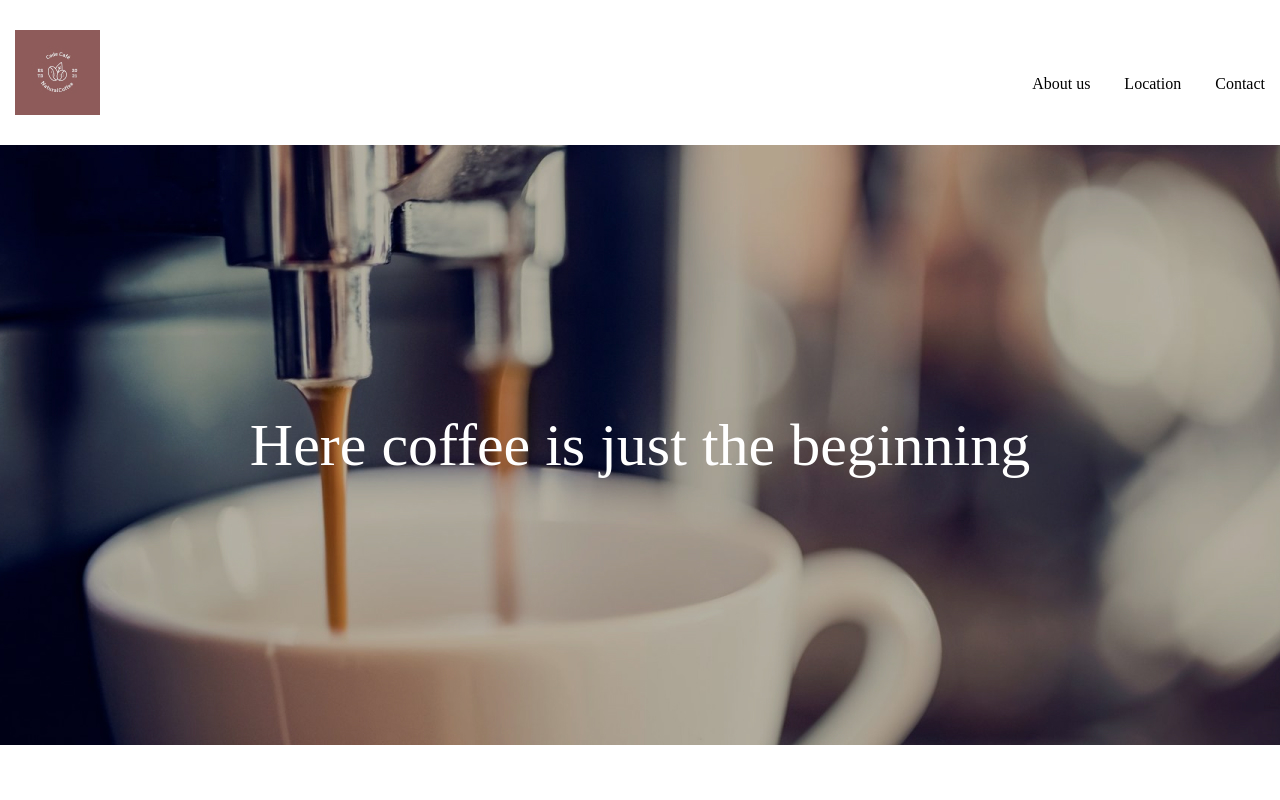
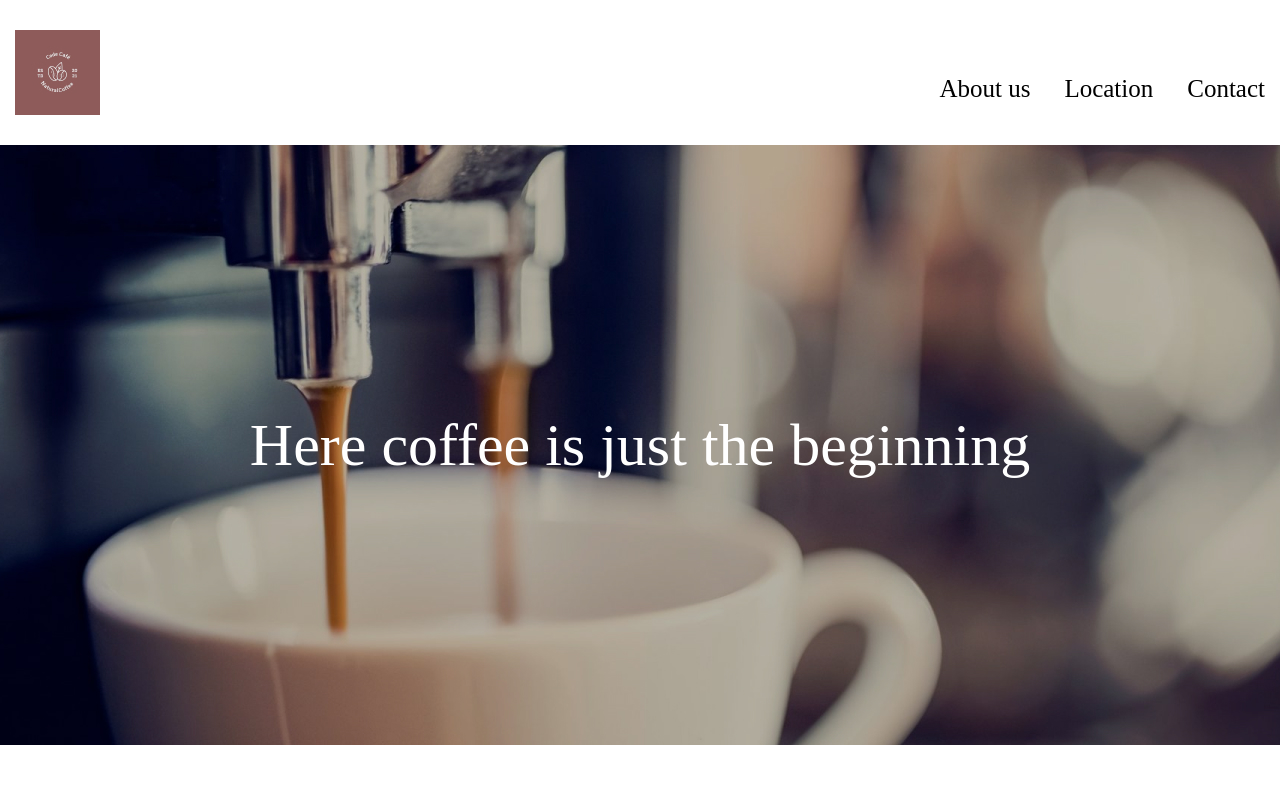
Before and after one commit to ottosuhett/code-coffee, a plain HTML site: page index.html in a window 1280 px wide. Shown: the top 800 px of the page. Drawn offline with Linux system fonts and the light colour scheme; a web font is replaced by a local one.

Commit message:
changing menu font size

```diff
--- a/src/css/style.css
+++ b/src/css/style.css
@@ -34,6 +34,10 @@ header nav{
 header ul li{
     display:inline-block;
     padding: 15px;
+}
+
+header ul li a{
+    font-size: 2.5rem;
 }
 
 .menu li a:hover{
```
